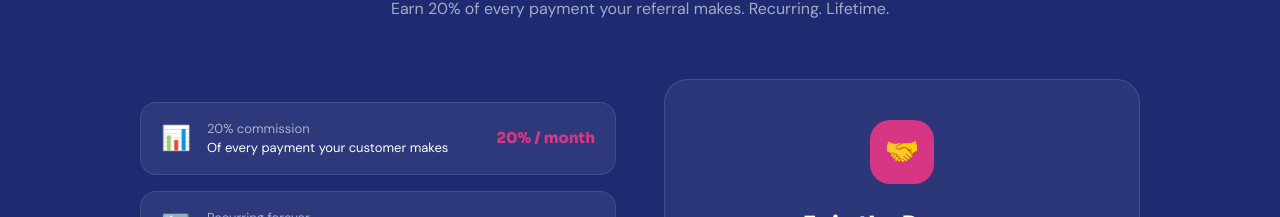
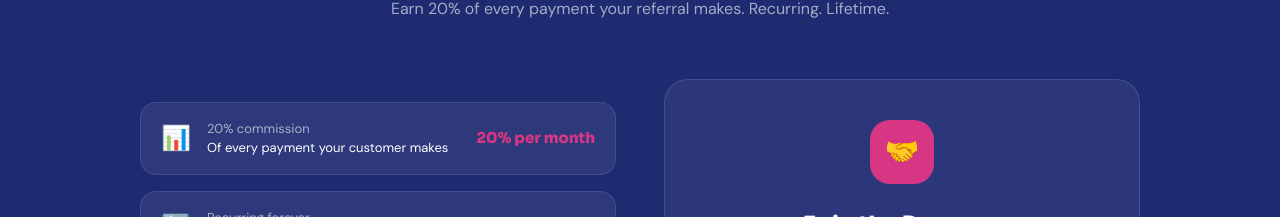
Before and after one commit to sanjoghoneywellconnection-max/stocksense, a React (Vite) app: page / in a window 1280 px wide. Shown: the part 4153-4370 px from the top of the page. Built offline with nearby package versions, Linux system fonts and the light colour scheme; no server answers.

Commit message:
CTA button

```diff
--- a/src/pages/Landing.jsx
+++ b/src/pages/Landing.jsx
@@ -608,7 +608,7 @@ export default function Landing() {
                 {
                   emoji: '📊',
                   title: '20% commission',
-                  amount: '20% / month',
+                  amount: '20% per month',
                   desc: 'Of every payment your customer makes',
                 },
                 {
@@ -678,13 +678,16 @@ export default function Landing() {
               </p>
 
               <div style={{ display: 'flex', flexDirection: 'column', gap: '12px' }}>
-                <button className="cta-btn"
+                <button
+                  onClick={() => navigate('/affiliate/apply')}
+                  className="cta-btn"
                   style={{
                     width: '100%', padding: '14px', borderRadius: '12px',
                     background: BRAND_COLORS.pink, border: 'none',
                     color: 'white', fontSize: '15px', fontWeight: '600',
                     cursor: 'pointer',
-                  }}>
+                  }}
+                >
                   Apply to Join →
                 </button>
               </div>
```
